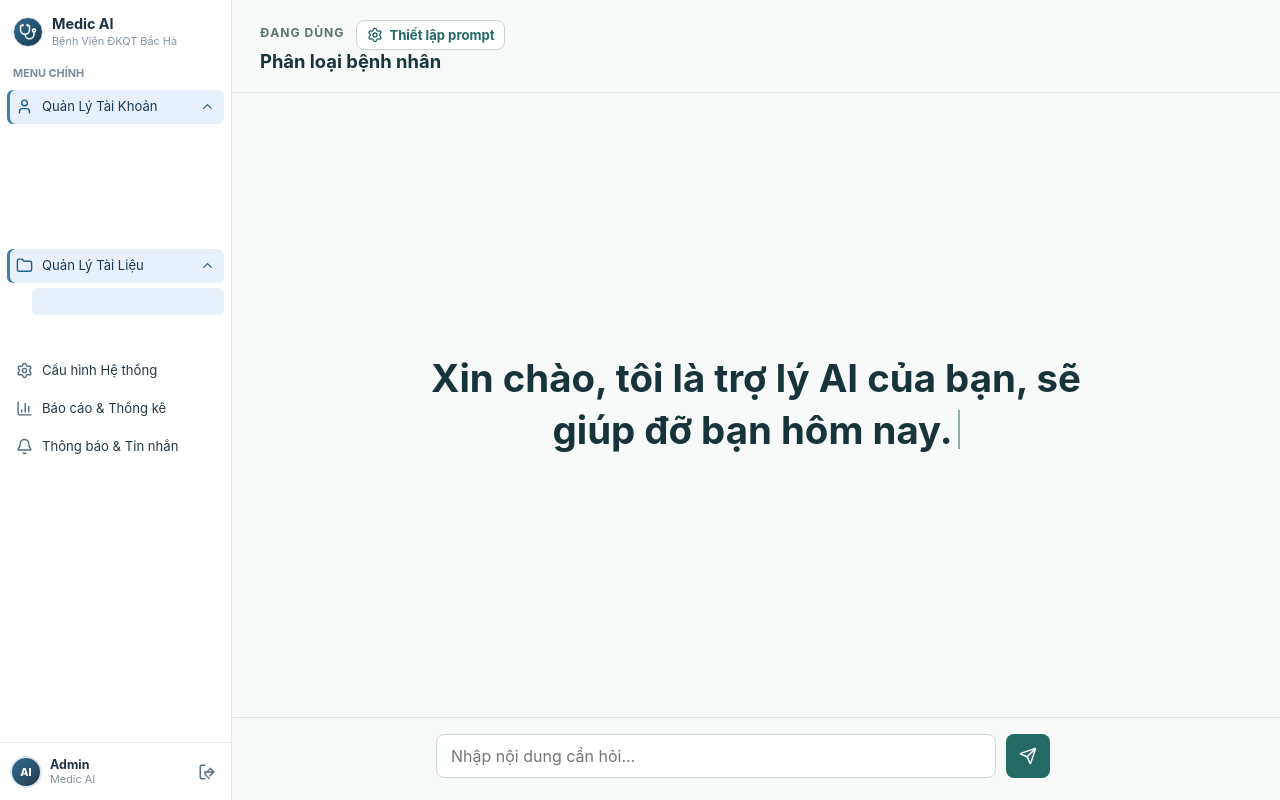
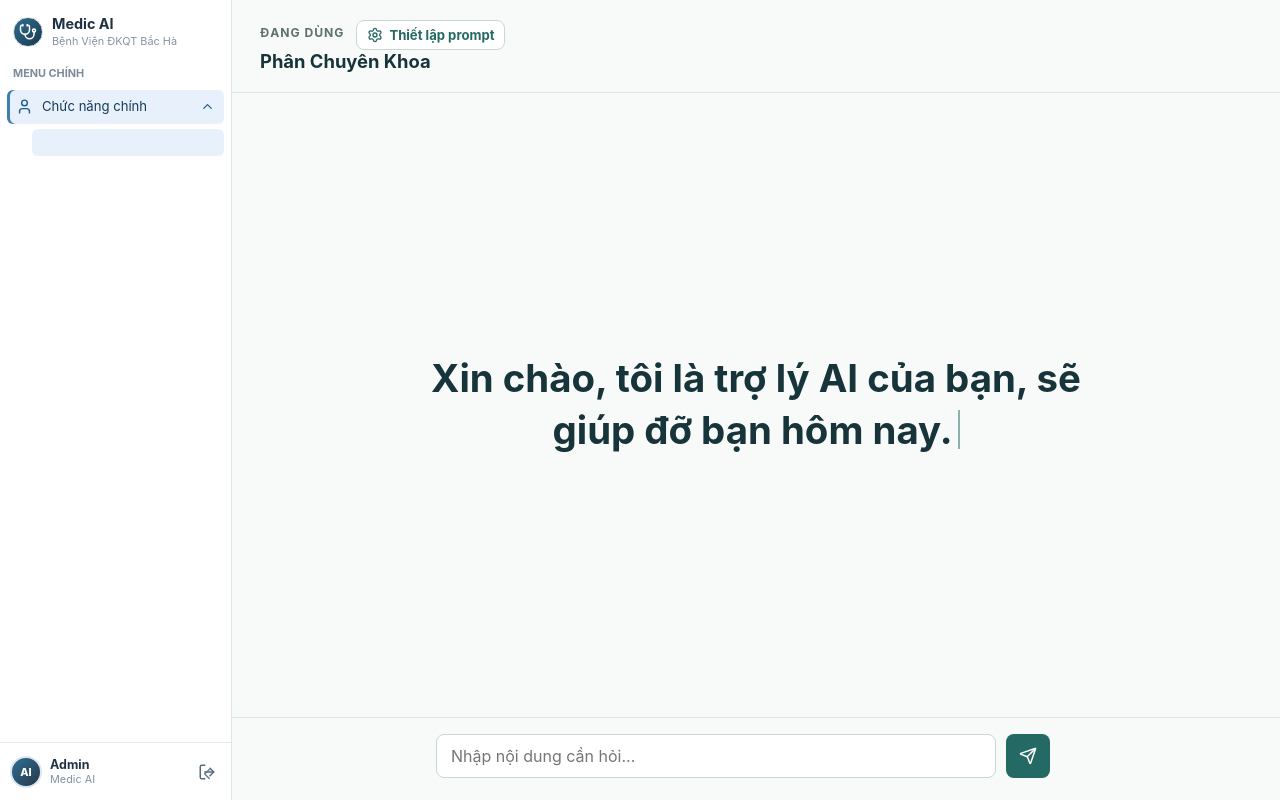
Before and after one commit to qlinhphan/qls, a React (Vite) app in the folder front/: page / in a window 1280 px wide. Built offline with nearby package versions, Linux system fonts and the light colour scheme.

Commit message:
gbnsssssaaasss

```diff
--- a/front/src/App.jsx
+++ b/front/src/App.jsx
@@ -1,20 +1,14 @@
 import { useEffect, useMemo, useState } from 'react';
 import {
-  Archive,
-  BarChart3,
-  Bell,
   ChevronDown,
   ChevronLeft,
   ChevronRight,
   ClipboardCheck,
-  Folder,
-  KeyRound,
   LogOut,
   Send,
   Settings,
   Stethoscope,
   User,
-  Users,
   Upload,
 } from 'lucide-react';
 
@@ -28,12 +22,12 @@ const welcomeMessage =
 const modes = [
   {
     id: 'classification',
-    label: 'Phân loại bệnh nhân',
+    label: 'Phân Chuyên Khoa',
     icon: Stethoscope,
   },
   {
     id: 'record-check',
-    label: 'Kiểm tra bệnh án',
+    label: 'Check Tài Liệu',
     icon: ClipboardCheck,
   },
 ];
@@ -148,7 +142,6 @@ export default function App() {
   const [recordCheckError, setRecordCheckError] = useState('');
   const [isCheckingRecord, setIsCheckingRecord] = useState(false);
   const [isAccountMenuOpen, setIsAccountMenuOpen] = useState(true);
-  const [isModeMenuOpen, setIsModeMenuOpen] = useState(true);
   const [isSidebarOpen, setIsSidebarOpen] = useState(true);
 
   const modeTitle = useMemo(
@@ -304,7 +297,7 @@ export default function App() {
       const data = await response.json();
       setRecordCheckResult(data);
     } catch (error) {
-      setRecordCheckError(`Không thể kiểm tra bệnh án: ${error.message}`);
+      setRecordCheckError(`Không thể kiểm tra tài liệu: ${error.message}`);
     } finally {
       setIsCheckingRecord(false);
     }
@@ -354,42 +347,11 @@ export default function App() {
             type="button"
           >
             <User aria-hidden="true" size={17} />
-            <span>Quản Lý Tài Khoản</span>
+            <span>Chức năng chính</span>
             <ChevronDown aria-hidden="true" size={15} />
           </button>
 
           {isAccountMenuOpen && (
-            <div className="sidebar-submenu">
-              <button className="sidebar-subitem" type="button">
-                <KeyRound aria-hidden="true" size={14} />
-                <span>Thông tin cá nhân</span>
-              </button>
-              <button className="sidebar-subitem" type="button">
-                <Settings aria-hidden="true" size={14} />
-                <span>Cài đặt mật khẩu</span>
-              </button>
-              <button className="sidebar-subitem" type="button">
-                <Users aria-hidden="true" size={14} />
-                <span>Danh sách người dùng</span>
-              </button>
-              <button className="sidebar-subitem" type="button">
-                <Archive aria-hidden="true" size={14} />
-                <span>Phân quyền</span>
-              </button>
-            </div>
-          )}
-
-          <button
-            className={`sidebar-parent-button ${isModeMenuOpen ? 'is-open' : ''}`}
-            onClick={() => setIsModeMenuOpen((current) => !current)}
-            type="button"
-          >
-            <Folder aria-hidden="true" size={17} />
-            <span>Quản Lý Tài Liệu</span>
-            <ChevronDown aria-hidden="true" size={15} />
-          </button>
-
-          {isModeMenuOpen && (
             <div className="sidebar-submenu">
               {modes.map((mode) => {
                 const Icon = mode.icon;
@@ -408,19 +370,6 @@ export default function App() {
               })}
             </div>
           )}
-
-          <button className="sidebar-link-button" type="button">
-            <Settings aria-hidden="true" size={17} />
-            <span>Cấu hình Hệ thống</span>
-          </button>
-          <button className="sidebar-link-button" type="button">
-            <BarChart3 aria-hidden="true" size={17} />
-            <span>Báo cáo & Thống kê</span>
-          </button>
-          <button className="sidebar-link-button" type="button">
-            <Bell aria-hidden="true" size={17} />
-            <span>Thông báo & Tin nhắn</span>
-          </button>
         </nav>
 
         <div className="sidebar-user">
@@ -459,7 +408,7 @@ export default function App() {
             <form className="record-upload-panel" onSubmit={handleRecordCheck}>
               <label className="record-file-picker">
                 <Upload aria-hidden="true" size={24} />
-                <span>{recordFile ? recordFile.name : 'Chọn file JSON bệnh án'}</span>
+                <span>{recordFile ? recordFile.name : 'Chọn file JSON tài liệu'}</span>
                 <input
                   accept="application/json,.json"
                   disabled={isCheckingRecord}
@@ -473,7 +422,7 @@ export default function App() {
               </label>
 
               <button disabled={!recordFile || isCheckingRecord} type="submit">
-                {isCheckingRecord ? 'Đang kiểm tra...' : 'Kiểm tra bệnh án'}
+                {isCheckingRecord ? 'Đang kiểm tra...' : 'Kiểm tra tài liệu'}
               </button>
             </form>
 
@@ -485,8 +434,8 @@ export default function App() {
                   {recordReviewSections
                     .map((section) => cleanReviewText(recordCheckResult.details?.[section.key]))
                     .some(hasReviewError)
-                    ? 'Cần rà soát bệnh án'
-                    : 'Bệnh án hợp lệ'}
+                    ? 'Cần rà soát tài liệu'
+                    : 'Tài liệu hợp lệ'}
                 </h3>
                 <div className="record-check-grid">
                   {recordReviewSections.map((section) => {
```
Also changed, not shown: 3 other files (tests, documents, lock files or other folders).
